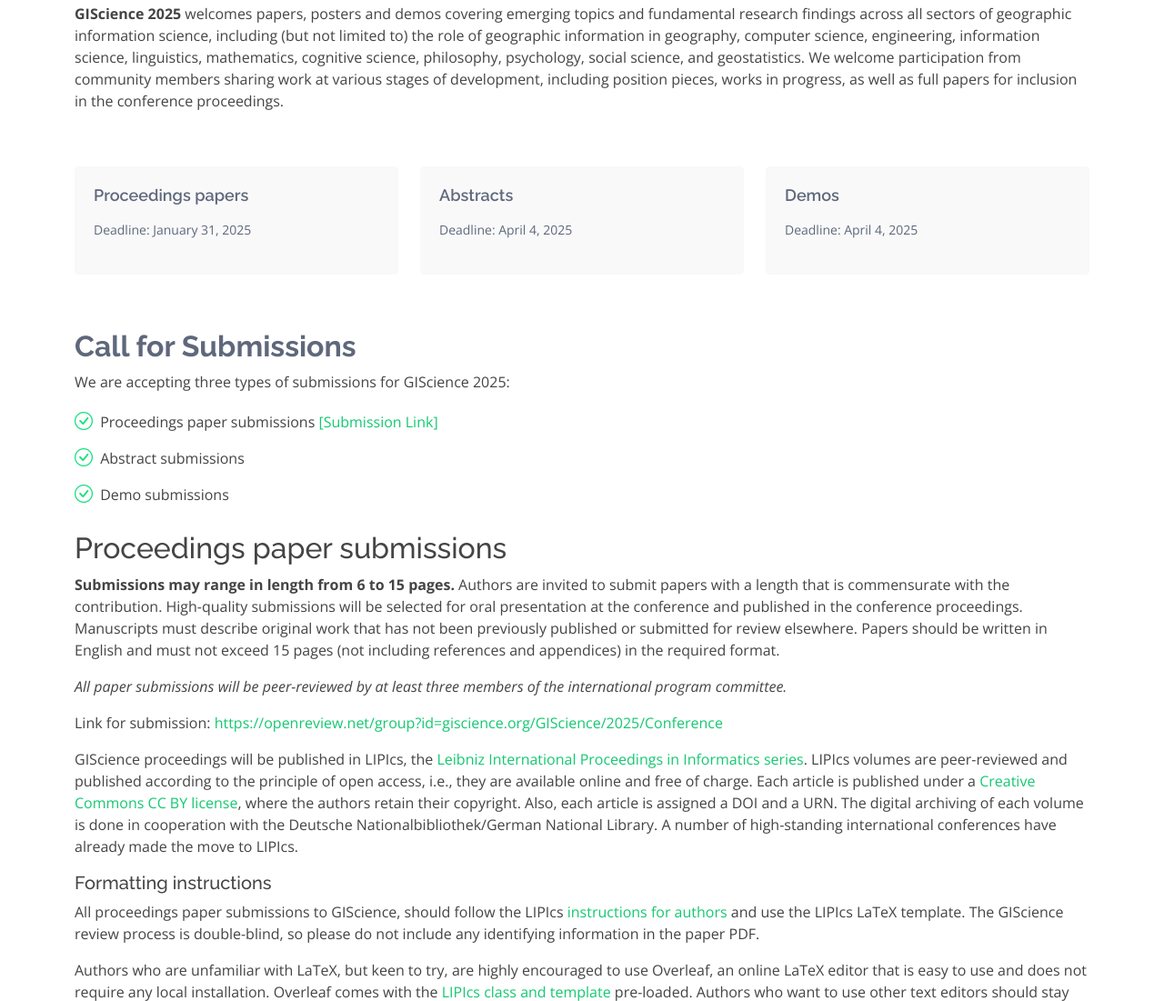
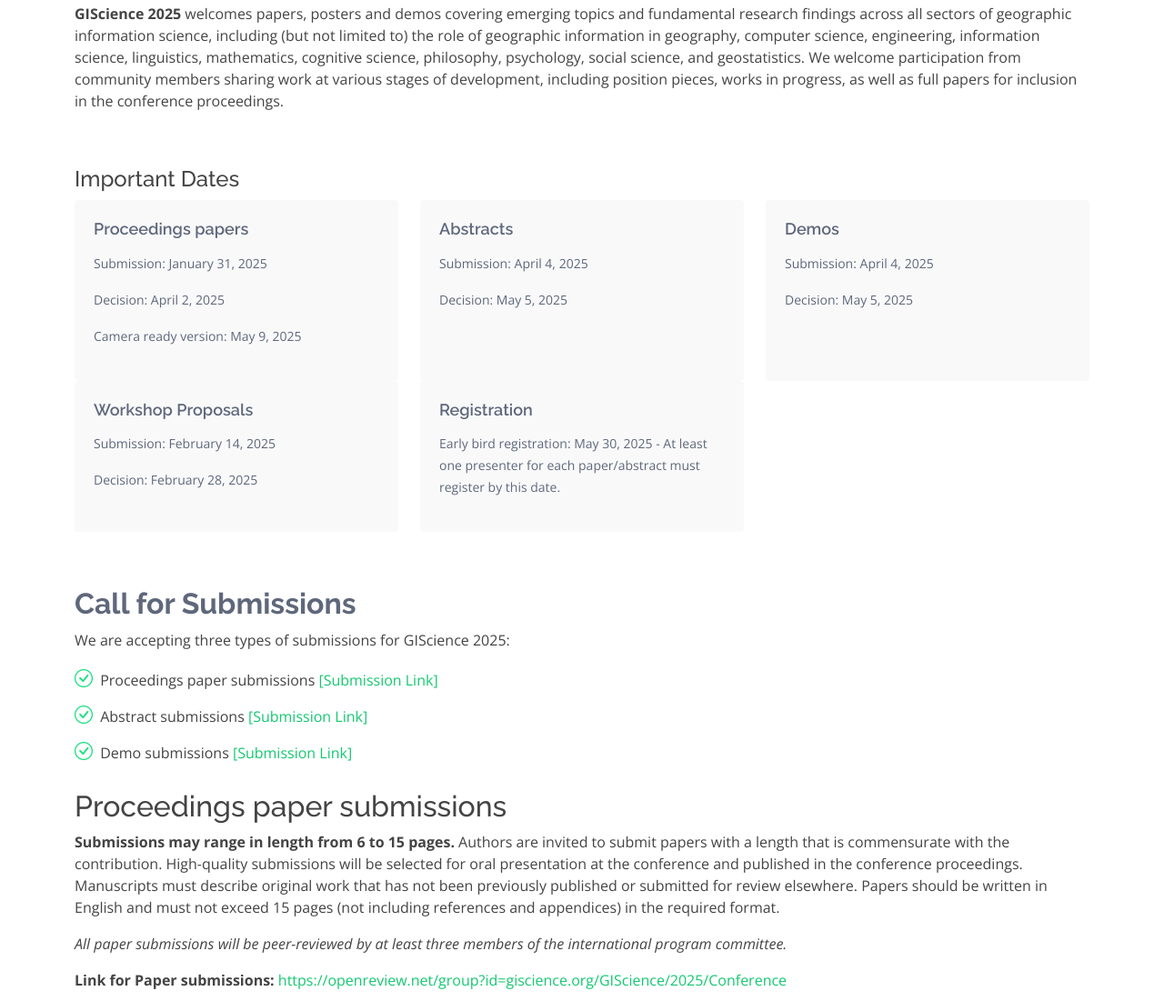
Before and after one commit to GIScience-2025/website, a plain HTML site: page index.html in a window 1280 px wide. Shown: the part 1031-2132 px from the top of the page at 91% size. Drawn offline with nearby package versions, Linux system fonts and the light colour scheme.

Commit message:
abstract/demo submission

```diff
--- a/index.html
+++ b/index.html
@@ -185,27 +185,47 @@
 
     <section id="dates" class="featured-services">
       <div class="container">
+        <h4>Important Dates</h4>
 
         <div class="row">
           <div class="col-lg-4 col-md-6">
             <div class="icon-box">
               <!--<div class="icon"><i class="bi bi-laptop"></i></div>-->
               <h4 class="title"><a href="">Proceedings papers</a></h4>
-              <p class="description">Deadline: January 31, 2025</p>
+              <p class="description">Submission: January 31, 2025</p>
+              <p class="description">Decision: April 2, 2025</p>
+              <p class="description">Camera ready version: May 9, 2025</p>
             </div>
           </div>
           <div class="col-lg-4 col-md-6 mt-4 mt-md-0">
             <div class="icon-box">
               <!--<div class="icon"><i class="bi bi-card-checklist"></i></div>-->
               <h4 class="title"><a href="">Abstracts</a></h4>
-              <p class="description">Deadline: April 4, 2025</p>
+              <p class="description">Submission: April 4, 2025</p>
+              <p class="description">Decision: May 5, 2025</p>
             </div>
           </div>
           <div class="col-lg-4 col-md-6 mt-4 mt-lg-0">
             <div class="icon-box">
               <!--<div class="icon"><i class="bi bi-clipboard-data"></i></div>-->
               <h4 class="title"><a href="">Demos</a></h4>
-              <p class="description">Deadline: April 4, 2025</p>
+              <p class="description">Submission: April 4, 2025</p>
+              <p class="description">Decision: May 5, 2025</p>
+            </div>
+          </div>
+          <div class="col-lg-4 col-md-6 mt-4 mt-lg-0">
+            <div class="icon-box">
+              <!--<div class="icon"><i class="bi bi-clipboard-data"></i></div>-->
+              <h4 class="title"><a href="">Workshop Proposals</a></h4>
+              <p class="description">Submission: February 14, 2025</p>
+              <p class="description">Decision: February 28, 2025</p>
+            </div>
+          </div>
+          <div class="col-lg-4 col-md-6 mt-4 mt-lg-0">
+            <div class="icon-box">
+              <!--<div class="icon"><i class="bi bi-clipboard-data"></i></div>-->
+              <h4 class="title"><a href="">Registration</a></h4>
+              <p class="description">Early bird registration: May 30, 2025 - At least one presenter for each paper/abstract must register by this date.</p>
             </div>
           </div>
         </div>
@@ -227,8 +247,8 @@
 
             <ul>
               <li><i class="bi bi-check-circle"></i> Proceedings paper submissions <a href="https://openreview.net/group?id=giscience.org/GIScience/2025/Conference">[Submission Link]</a></li>
-              <li><i class="bi bi-check-circle"></i> Abstract submissions</li>
-              <li><i class="bi bi-check-circle"></i> Demo submissions</li>
+              <li><i class="bi bi-check-circle"></i> Abstract submissions <a href="https://docs.google.com/forms/d/e/1FAIpQLSeSupUdI1UWj-esHiDjU8IpH3tW6bh_skkO0PyCbGQCNYHt3g/viewform?usp=sharing">[Submission Link]</a></li>
+              <li><i class="bi bi-check-circle"></i> Demo submissions <a href="https://docs.google.com/forms/d/e/1FAIpQLSd19RtdJALUoNDYOLjU0EqmwZjc6xZ6mn_frVhUmNSUpTD7UQ/viewform?usp=sharing">[Submission Link]</a></li>
             </ul>
 
             <h2 id="proceedings">Proceedings paper submissions</h2>
@@ -242,7 +262,7 @@
               All paper submissions will be peer-reviewed by at least three members of the international program committee.
             </p>
             <p>
-              Link for submission: <a href="https://openreview.net/group?id=giscience.org/GIScience/2025/Conference">https://openreview.net/group?id=giscience.org/GIScience/2025/Conference</a>
+              <b>Link for Paper submissions:</b> <a href="https://openreview.net/group?id=giscience.org/GIScience/2025/Conference">https://openreview.net/group?id=giscience.org/GIScience/2025/Conference</a>
             </p>
             <p>
               GIScience proceedings will be published in LIPIcs, the
@@ -285,6 +305,9 @@
             <p>
               Abstract submissions should include a 300-word abstract (no need to submit a full poster for review).
             </p>
+            <p>
+              <b>Link for Abstract submissions:</b> <a href="https://docs.google.com/forms/d/e/1FAIpQLSeSupUdI1UWj-esHiDjU8IpH3tW6bh_skkO0PyCbGQCNYHt3g/viewform?usp=sharing">https://docs.google.com/forms/d/e/1FAIpQLSeSupUdI1UWj-esHiDjU8IpH3tW6bh_skkO0PyCbGQCNYHt3g/viewform?usp=sharing</a>
+            </p>
 
             <h2 id="demos">Demos</h2>
             <p>
@@ -296,6 +319,9 @@
             <p>
               Demo submissions should include a 300-word abstract along with up to three pages of visual representations of
               the demo. Inclusion of a link to a video demo is recommended where applicable.
+            </p>
+            <p>
+              <b>Link for Demo submissions:</b> <a href="https://docs.google.com/forms/d/e/1FAIpQLSd19RtdJALUoNDYOLjU0EqmwZjc6xZ6mn_frVhUmNSUpTD7UQ/viewform?usp=sharing">https://docs.google.com/forms/d/e/1FAIpQLSd19RtdJALUoNDYOLjU0EqmwZjc6xZ6mn_frVhUmNSUpTD7UQ/viewform?usp=sharing</a>
             </p>
             <h5>Abstract and demo repository</h5>
             <p>
```
